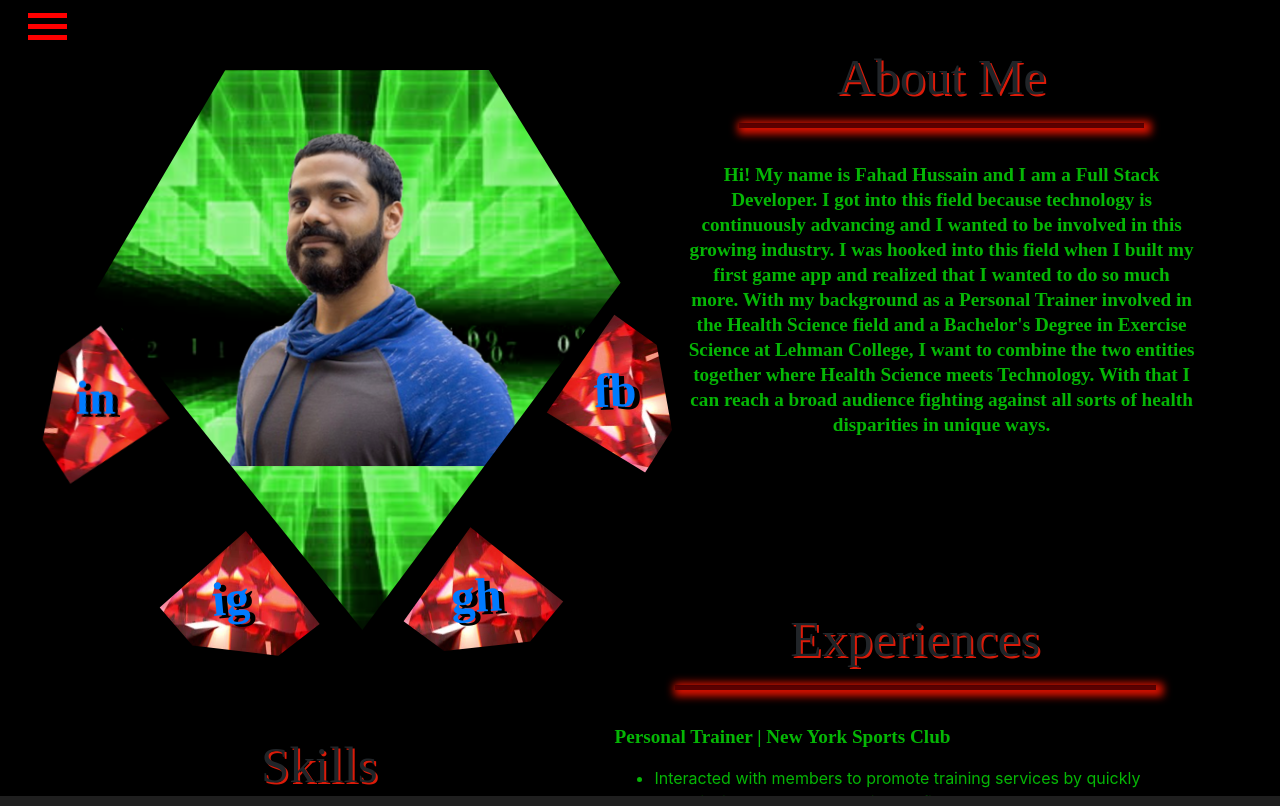
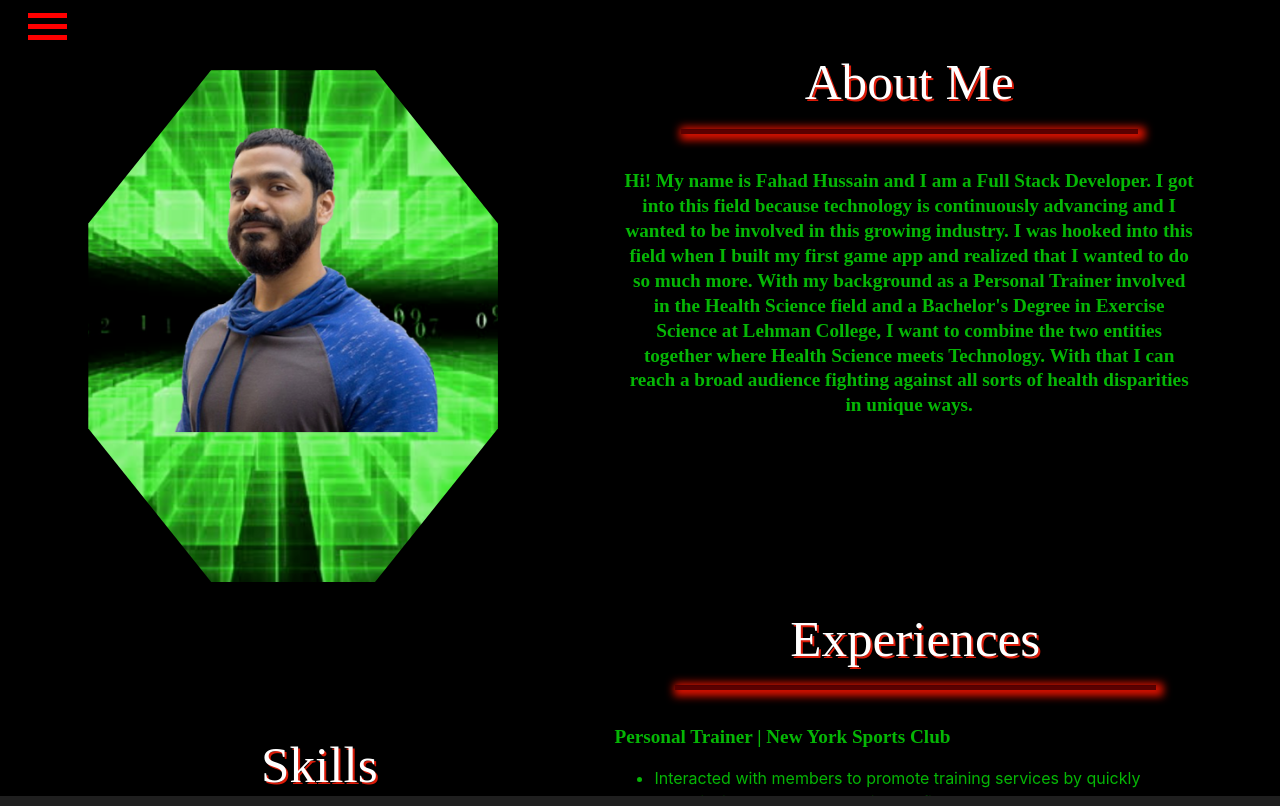
Before and after one commit to sfahadh/Responsive_Portfolio, a React (Create React App) app: page /about-me in a window 1280 px wide. Built offline with nearby package versions, Linux system fonts and the light colour scheme; a web font is replaced by a local one.

Commit message:
screen moves when navbar is opened

```diff
--- a/src/App.css
+++ b/src/App.css
@@ -16,7 +16,7 @@
 
 @media screen and (max-width: 600px) {
   .rest.shift-page {
-      /* margin-top: 50px; */
+      margin-top: 50px;
       margin-left: 0;
       transition: 0.8s;
   }
--- a/src/components/AboutMe/AboutMe.css
+++ b/src/components/AboutMe/AboutMe.css
@@ -1,22 +1,21 @@
 #about-image {
-    clip-path: polygon(75% 0, 100% 38%, 51% 100%, 0 40%, 25% 0);
-    width: 527px;
-    height: 70vh;
-    margin-left: 1%;
+    clip-path: polygon(30% 0%, 70% 0%, 100% 30%, 100% 70%, 70% 100%, 30% 100%, 0% 70%, 0% 30%);
+    width: 32vw;
+    height: 64vh;
     background-image: url("../../Images/me.png");
     background-size: cover;
     background-position: center;
 }
 
-.indeed, .facebook, .instagram, .github {
+/* .indeed, .facebook, .instagram, .github {
     width: 240px;
     height: 270px;
     clip-path: polygon(33% 31%, 69% 32%, 84% 45%, 51% 76%, 17% 44%);
     background-image: url("../../Images/ruby.png");
     background-size: 100% 100%;
-}
+} */
 
-.indeed {
+/* .indeed {
     transform: rotate(-80deg) translateX(354px) translateY(-172px);
 }
 
@@ -25,12 +24,12 @@
 }
 
 .facebook {
-    transform: rotate(78deg) translateX(-583px) translateY(-540px);
+    transform: rotate(78deg) translateX(-37vw) translateY(-65vh);
 }
 
 .github {
     transform: rotate(-188deg) translateX(-420px) translateY(1016px);
-}
+} */
 
 .whole-image {
     margin-top: 70px;
@@ -49,7 +48,7 @@
     background-color: black;
 }
 
-.indeed h1, .facebook h1 {
+/* .indeed h1, .facebook h1 {
     color: rgba(6, 207, 6, 0.877);
     text-shadow: 5px 3px black !important;
     font-weight: 800 !important;
@@ -59,13 +58,13 @@
     top: 100px;
     font-size: 3em !important;
     font-family: 'Kurale', serif !important;
-}
-
+} */
+/*
 .indeed h1 {
     transform: rotate(80deg);
-}
+} */
 
-.facebook h1 {
+/* .facebook h1 {
     transform: rotate(-80deg);
     top: 105px;
     left: -5px;
@@ -89,12 +88,13 @@
 .github h1 {
     transform: rotate(185deg);
     left: 6px;
-}
+} */
 
 .about-me-page h1 {
     font-size: 4vw;
     font-weight: 500;
     font-family: 'Audiowide', cursive;
+    color: white;
     text-shadow: 2px 2px rgba(243, 30, 10, 0.897);
     margin-top: 9%;
 }
@@ -177,3 +177,12 @@ hr {
 .education-type {
     margin-bottom: 0;
 }
+
+
+@media screen and (max-width: 1100px) {
+
+}
+
+@media screen and (max-width: 600px) {
+
+}
--- a/src/components/AboutMe/AboutMe.js
+++ b/src/components/AboutMe/AboutMe.js
@@ -9,10 +9,10 @@ function AboutMe() {
             <div className="image-about">
                 <div className="whole-image">
                     <div id="about-image"></div>
-                    <div className="indeed"><h1><a href="https://www.linkedin.com/in/fahad-hussain23/" target="_blank" rel="noopener noreferrer">in</a></h1></div>
-                    <div className="facebook"><h1><a href="https://www.facebook.com/fahad.hussain23" target="_blank" rel="noopener noreferrer">fb</a></h1></div>
-                    <div className="instagram"><h1><a href="https://www.instagram.com/fahad_owns_u/?hl=en" target="_blank" rel="noopener noreferrer">ig</a></h1></div>
-                    <div className="github"><h1><a href="https://github.com/sfahadh" target="_blank" rel="noopener noreferrer">gh</a></h1></div>
+                    <div className="indeed"></div>
+                    <div className="facebook"></div>
+                    <div className="instagram"></div>
+                    <div className="github"></div>
                 </div>
 
                 <div className="about-me-info">
--- a/src/components/Navbar/Navbar.css
+++ b/src/components/Navbar/Navbar.css
@@ -109,19 +109,18 @@ h6 {
 
 @media screen and (max-width: 650px) {
     .side-drawer {
-        height: 80px;
+        height: 75px;
         width: 100vw;
         position: fixed;
         background-color: rgb(0, 0, 0);
-        overflow-x: hidden;
+        overflow-y: hidden;
         z-index: 1;
-        padding-top: 0;
         transform: translateY(-100%);
         transition: transform 0.8s ease-out;
     }
 
     .side-drawer.slide-action {
-        transform: translateY(0);
+        transform: translateY(-67%);
     }
 
     .hamburger, .x {
@@ -129,16 +128,6 @@ h6 {
         cursor: pointer;
         margin-left: 5px;
         margin-top: 5px;
-    }
-
-    .hamburger span, .x span {
-        position: relative;
-        width: 39px;
-        height: 5px;
-        background: red;
-        display: block;
-        margin: 6px;
-        transition: 0.8s;
     }
 
     .hamburger {
@@ -204,7 +193,7 @@ h6 {
     #logo-image {
         width: 95px;
         position: absolute;
-        top: -25px;
+        top: -22px;
     }
 
     .nav-links {
@@ -214,13 +203,12 @@ h6 {
         width: 100%;
         position: relative;
         right: 0;
-        top: 0;
+        top: 4px;
     }
 
     .icon-badge {
         text-align: center;
         margin-top: 0;
-        /* border: 2px solid red; */
         margin-right: 5%;
     }
 }
```
